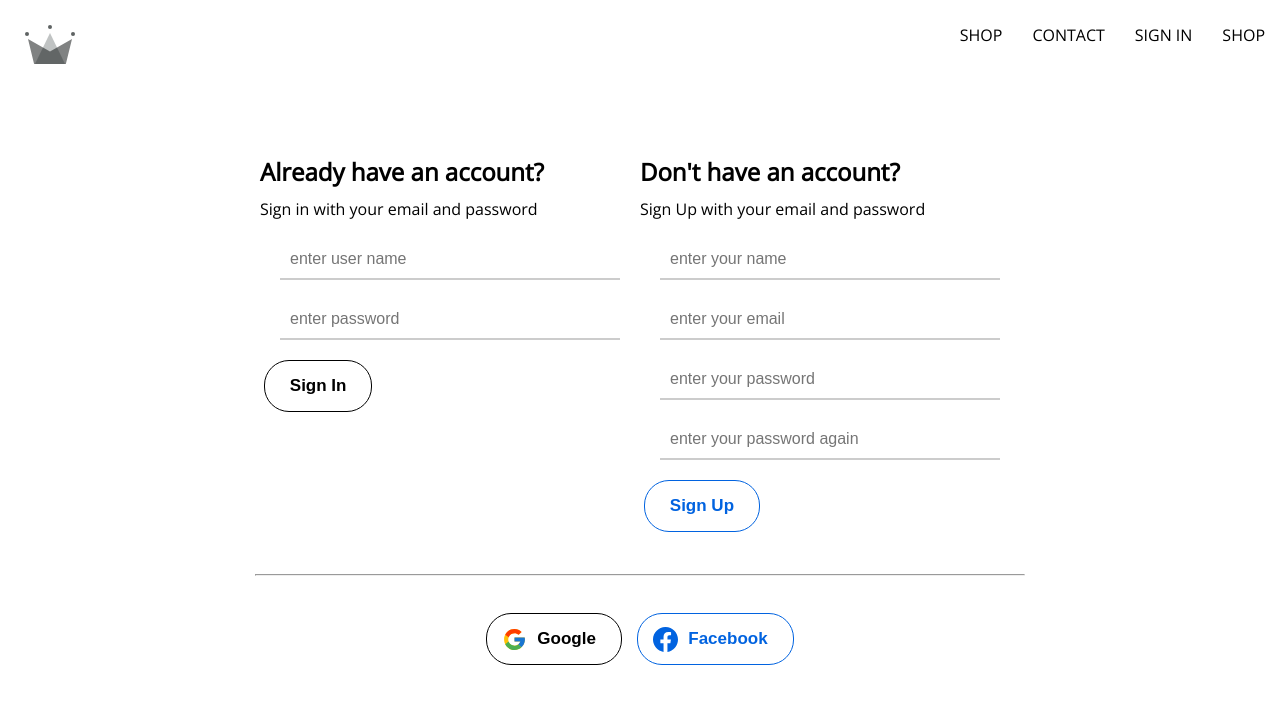
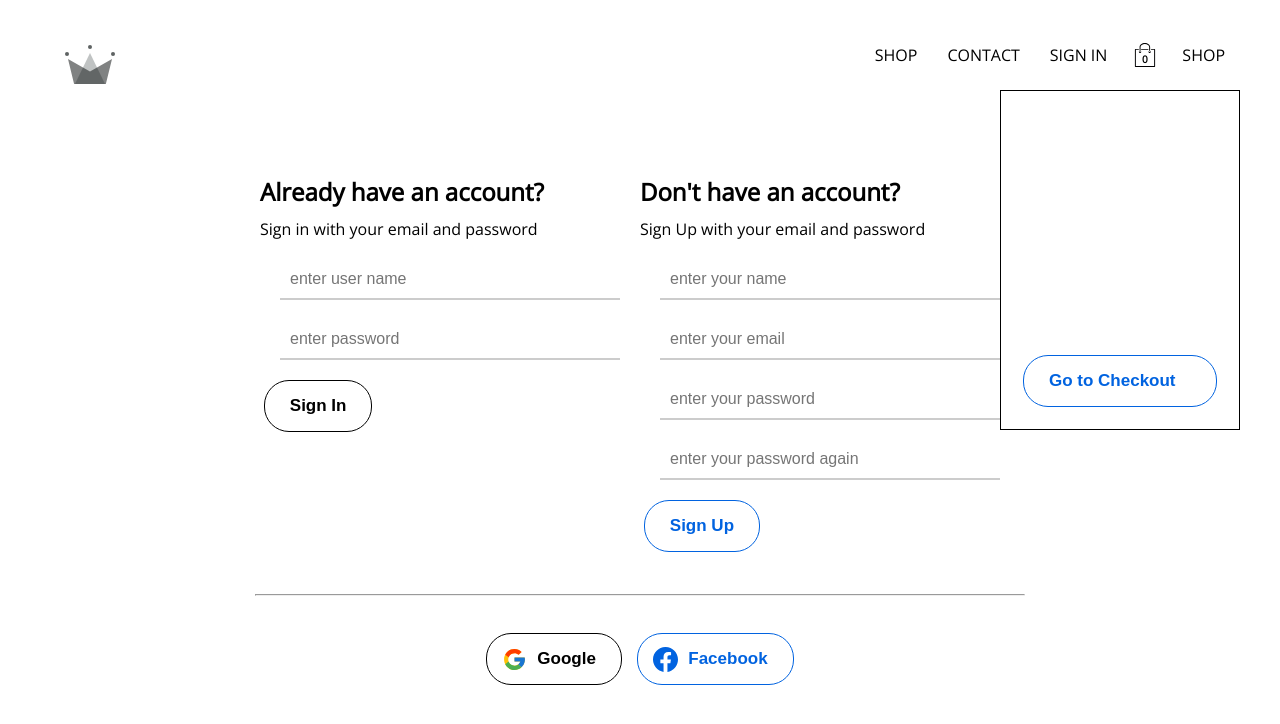
Before and after one commit to nicoisz/eccomerce, a React (Create React App) app in the folder eccommerce/: page /auth in a window 1280 px wide. Shown: the top 724 px of the page. Built offline with nearby package versions, Linux system fonts and the light colour scheme; no server answers.

Commit message:
creando cart context

```diff
--- a/eccommerce/src/components/buttons/form-button/form-btn.component.jsx
+++ b/eccommerce/src/components/buttons/button/button.component.jsx
@@ -1,10 +1,10 @@
-import "./form-btn.styles.scss";
+import "./button.styles.scss";
 
 const BUTTON_TYPE_CLASSES = {
   inverted: "inverted",
   default: "default",
 };
-const FormButton = (props) => {
+const Button = (props) => {
   const { textButton, buttonType, ...otherProps } = props;
   return (
     <button
@@ -16,4 +16,4 @@
   );
 };
 
-export default FormButton;
+export default Button;
--- /dev/null
+++ b/eccommerce/src/components/cart-drop-down/cart-dropdown.component.jsx
@@ -0,0 +1,12 @@
+import "./cart-dropdown.styles.scss";
+import Button from "../buttons/button/button.component";
+const CartDropDown = () => {
+  return (
+    <div className="cart-dropdown-container">
+      <div className="cart-items"></div>
+      <Button textButton="Go to Checkout"></Button>
+    </div>
+  );
+};
+
+export default CartDropDown;
--- /dev/null
+++ b/eccommerce/src/components/cart-drop-down/cart-dropdown.styles.scss
@@ -0,0 +1,29 @@
+.cart-dropdown-container {
+  position: absolute;
+  width: 240px;
+  height: 340px;
+  display: flex;
+  flex-direction: column;
+  padding: 20px;
+  border: 1px solid black;
+  background-color: white;
+  top: 90px;
+  right: 40px;
+  z-index: 5;
+
+  .empty-message {
+    font-size: 18px;
+    margin: 50px auto;
+  }
+
+  .cart-items {
+    height: 240px;
+    display: flex;
+    flex-direction: column;
+    overflow: scroll;
+  }
+
+  button {
+    margin-top: auto;
+  }
+}
--- /dev/null
+++ b/eccommerce/src/components/cart-icon/cart-icon.component.jsx
@@ -0,0 +1,16 @@
+import "./cart-icon.styles.scss";
+import { useState } from "react";
+import { ReactComponent as ShoppingIcon } from "../../assets/shopping-bag.svg";
+const CartIcon = () => {
+  const [toggle, setToggle] = useState(true);
+  const onClickHandler = () => {
+    console.log("clik", toggle);
+  };
+  return (
+    <div className="cart-icon-container" onClick={onClickHandler}>
+      <ShoppingIcon className="shopping-icon" />
+      <span className="item-count">0</span>
+    </div>
+  );
+};
+export default CartIcon;
--- /dev/null
+++ b/eccommerce/src/components/cart-icon/cart-icon.styles.scss
@@ -0,0 +1,21 @@
+.cart-icon-container {
+  width: 45px;
+  height: 45px;
+  position: relative;
+  display: flex;
+  align-items: center;
+  justify-content: center;
+  cursor: pointer;
+
+  .shopping-icon {
+    width: 24px;
+    height: 24px;
+  }
+
+  .item-count {
+    position: absolute;
+    font-size: 10px;
+    font-weight: bold;
+    bottom: 12px;
+  }
+}
--- a/eccommerce/src/components/navigation/navigation.component.jsx
+++ b/eccommerce/src/components/navigation/navigation.component.jsx
@@ -2,6 +2,8 @@
 import { Fragment, useContext } from "react";
 import { ReactComponent as CrownLogo } from "../../assets/crown.svg";
 import "./navigation.styles.scss";
+import CartIcon from "../cart-icon/cart-icon.component";
+import CartDropDown from "../cart-drop-down/cart-dropdown.component";
 import { UserContext } from "../../context/user.context";
 import { signOutUser } from "../../utils/firebase/firebase.utils";
 const Navigation = () => {
@@ -30,11 +32,12 @@
               SIGN IN
             </Link>
           )}
-
+          <CartIcon></CartIcon>
           <Link className="nav-link" to="/shop">
             SHOP
           </Link>
         </div>
+        <CartDropDown></CartDropDown>
       </div>
       <Outlet />
     </Fragment>
--- a/eccommerce/src/components/product-card/product-card.component.jsx
+++ b/eccommerce/src/components/product-card/product-card.component.jsx
@@ -1,5 +1,5 @@
 import "./product-card.styles.scss";
-import Button from "../../components/buttons/form-button/form-btn.component";
+import Button from "../buttons/button/button.component";
 const ProductCard = ({ product }) => {
   const { name, price, imageUrl, id } = product;
   return (
--- a/eccommerce/src/components/sign-in-form/sign-in-form.component.jsx
+++ b/eccommerce/src/components/sign-in-form/sign-in-form.component.jsx
@@ -2,7 +2,7 @@
   auth,
   signInAuthWithEmailAndPassword,
 } from "../../utils/firebase/firebase.utils";
-import FormButton from "../buttons/form-button/form-btn.component";
+import Button from "../buttons/button/button.component";
 import Inputform from "../input-form/input-form.component";
 import "./sign-in-form.styles.scss";
 import { useState } from "react";
@@ -66,7 +66,7 @@
           value={password}
           onChange={handleChange}
         ></Inputform>
-        <FormButton textButton={"Sign In"} buttonType="inverted"></FormButton>
+        <Button textButton={"Sign In"} buttonType="inverted"></Button>
       </form>
     </div>
   );
--- a/eccommerce/src/components/sign-up-form/sign-up-form.component.jsx
+++ b/eccommerce/src/components/sign-up-form/sign-up-form.component.jsx
@@ -1,4 +1,4 @@
-import FormButton from "../buttons/form-button/form-btn.component";
+import Button from "../buttons/button/button.component";
 import Inputform from "../input-form/input-form.component";
 import { useState } from "react";
 import {
@@ -90,7 +90,7 @@
           onChange={handleChange}
           required={true}
         ></Inputform>
-        <FormButton buttonType="default" textButton={"Sign Up"}></FormButton>
+        <Button buttonType="default" textButton={"Sign Up"}></Button>
       </form>
     </div>
   );
--- a/eccommerce/src/index.scss
+++ b/eccommerce/src/index.scss
@@ -1,6 +1,7 @@
 body {
   margin: 0;
   font-family: "Open Sans", sans-serif;
+  padding: 20px 40px;
 }
 
 code {
```
Also changed, not shown: eccommerce/src/context/cart.context.jsx (added, +12 -0 lines), eccommerce/src/assets/shopping-bag.svg (added), eccommerce/src/components/buttons/button/button.styles.scss (renamed from eccommerce/src/components/buttons/form-button/form-btn.styles.scss).
